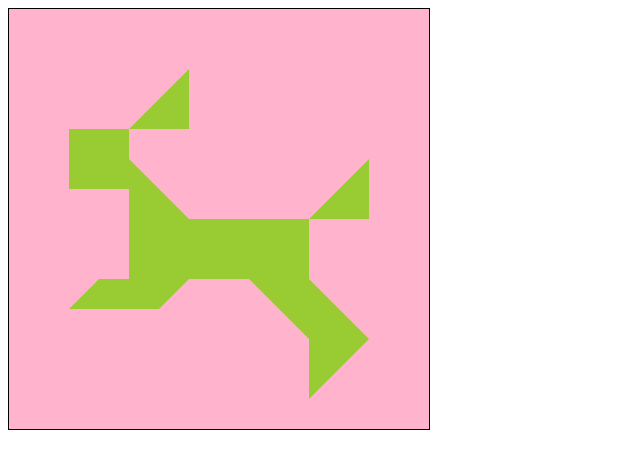
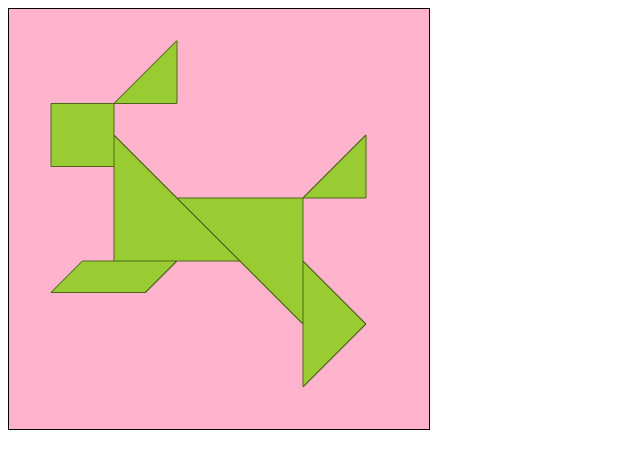
Before and after one commit to eir73/webgl-1, a plain HTML site: page index.html in a window 1280 px wide. Shown: the whole page, without its empty margins (0-640 px from the left). Drawn offline with Linux system fonts and the light colour scheme.

Commit message:
rabbit is ready. Move -> (ADWS)

```diff
--- a/index.html
+++ b/index.html
@@ -15,39 +15,35 @@
     >
         Rabbit
     </canvas>
-    <script id="vertex-shader-2d" type="notjs">
-
+    <script id="vertex-shader-2d" type="openGL">
         attribute vec2 a_position;
-
         uniform vec2 u_resolution;
-
+        uniform vec2 u_translation;
         void main() {
+            vec2 position = a_position + u_translation;
           // преобразуем положение в пикселях к диапазону от 0.0 до 1.0
-          vec2 zeroToOne = a_position / u_resolution;
+         // vec2 zeroToOne = position / u_resolution;
 
           // преобразуем из 0->1 в 0->2
-          vec2 zeroToTwo = zeroToOne * 2.0;
+         // vec2 zeroToTwo = zeroToOne * 2.0;
 
           // преобразуем из 0->2 в -1->+1 (пространство отсечения)
-          vec2 clipSpace = zeroToTwo - 1.0;
+         // vec2 clipSpace = zeroToTwo - 1.0;
 
-          gl_Position = vec4(clipSpace, 0, 1);
+          gl_Position = vec4(position, 0, 1);
         }
-
       </script>
 
-      <script id="fragment-shader-2d" type="notjs">
-
+      <script id="fragment-shader-2d" type="openGL">
         // фрагментные шейдеры не имеют точности по умолчанию, поэтому нам необходимо её
         // указать. mediump подойдёт для большинства случаев. Он означает "средняя точность"
         precision mediump float;
-
+        uniform vec4 u_color;
         void main() {
           // gl_FragColor - специальная переменная фрагментного шейдера.
           // Она отвечает за установку цвета.
-          gl_FragColor = vec4(0.6, 0.8, 0.2, 1); // вернёт красновато-фиолетовый
+          gl_FragColor = u_color; // вернёт красновато-фиолетовый
         }
-
       </script>
 </body>
 </html>
--- a/main.js
+++ b/main.js
@@ -13,21 +13,19 @@ const fragmentShader = createShader(gl, gl.FRAGMENT_SHADER, fragmentShaderSource
 
 const program = createProgram(gl, vertexShader, fragmentShader)
 const positionAttributeLocation = gl.getAttribLocation(program, 'a_position')
-const resolutionUniformLocation = gl.getUniformLocation(program, "u_resolution");
-
-const positionBuffer = gl.createBuffer()
-gl.bindBuffer(gl.ARRAY_BUFFER, positionBuffer)
+let translationLocation = gl.getUniformLocation(program, 'u_translation')
+let colorLocation = gl.getUniformLocation(program, "u_color")
 
 let positions = [
+  120, 270,
+  180, 330,
+  180, 270,//ears
+  120, 270,
   60, 270,
-  120, 270,
+  60, 210,
+  60, 210,
   120, 210,
-  120, 210,
-  60, 210,
-  60, 270, //head
-  120, 270,
-  180, 270,
-  180, 330, //ears
+  120, 270, //head
   120, 240,
   120, 120,
   240, 120, //body tr1
@@ -45,31 +43,61 @@ let positions = [
   60, 90,
   60, 90,
   90, 120,
-  180, 120 //hands
-];
+  180, 120 //hands*/
+]
 
-positions = verticalMove(1, positions)
+let stroke = [
+  120, 270,
+  180, 330,
+  180, 270,
+  120, 270,
+  60, 270,
+  60, 210,
+  120, 210,
+  120, 270,
+  120, 240,
+  180, 180,
+  300, 180,
+  360, 240,
+  360, 180,
+  300, 180,
+  300, 0,
+  360, 60,
+  300, 120,
+  300, 60,
+  120, 240,
+  120, 120,
+  90, 120,
+  60, 90,
+  150, 90,
+  180, 120,
+  240, 120,
+  120, 120,
+  120, 240,
+  180, 180
+]
 
-gl.bufferData(gl.ARRAY_BUFFER, new Float32Array(positions), gl.STATIC_DRAW)
+stroke = parseCoords(stroke)
+positions = parseCoords(positions)
 
-gl.viewport(0, 0, gl.canvas.width, gl.canvas.height)
+
 gl.clearColor(1, 0.7, 0.8, 1)
 gl.clear(gl.COLOR_BUFFER_BIT)
+let color = [0.6, 0.8, 0.2, 1] //green
 gl.useProgram(program)
+gl.uniform4fv(colorLocation, color);
 gl.enableVertexAttribArray(positionAttributeLocation)
-gl.uniform2f(resolutionUniformLocation, gl.canvas.width, gl.canvas.height)
-// Указываем атрибуту, как получать данные от positionBuffer (ARRAY_BUFFER)
-const size = 2          // 2 компоненты на итерацию
-const type = gl.FLOAT   // наши данные - 32-битные числа с плавающей точкой
-const normalize = false // не нормализовать данные
-const stride = 0        // 0 = перемещаться на size * sizeof(type) каждую итерацию для получения следующего положения
-const offset = 0       // начинать с начала буфера
-gl.vertexAttribPointer(
-    positionAttributeLocation, size, type, normalize, stride, offset)
+const triangleBuffer = gl.createBuffer()
+gl.bindBuffer(gl.ARRAY_BUFFER, triangleBuffer)
+gl.vertexAttribPointer(positionAttributeLocation, 2, gl.FLOAT, false, 0, 0)
 
-const primitiveType = gl.TRIANGLES
-const count = positions.length
-gl.drawArrays(primitiveType, offset, count)
+const translation = [-0.2, 0.1]
+gl.uniform2fv(translationLocation, translation);
+
+drawTriangles()
+strokeTriangles()
+
+document.onkeydown = handleButtonClick
 
 function createShader(gl, type, source) {
   const shader = gl.createShader(type)  // создание шейдера
@@ -98,45 +126,63 @@ function createProgram(gl, vertexShader, fragmentShader) {
   gl.deleteProgram(program)
 }
 
-function verticalMove(dir, buffer) {
-  return buffer.map((el, i) => {
-    if(i % 2) {
-      return el + dir * 30
+function handleButtonClick(e) {
+  let changed = false
+  switch (e.code) {
+    case 'KeyW':
+    translation[1] += 0.1
+    changed = true
+    break
+    case 'KeyS':
+      translation[1] -= 0.1
+      changed = true
+      break
+    case 'KeyA':
+      translation[0] -=0.1
+      changed = true
+      break
+      case 'KeyD':
+      translation[0] += 0.1
+      changed = true
+      break
     }
-    return el
-  })
+
+    if (changed) {
+      drawTriangles()
+    strokeTriangles()
+  }
 }
 
-function horizontalMove(dir, buffer) {
-  return buffer.map((el, i) => {
-    if(i % 2) {
-      return el
-    }
-    return el + dir * 30
-  })
+function drawTriangles() {
+  gl.bufferData(gl.ARRAY_BUFFER, new Float32Array(positions), gl.STATIC_DRAW)
+  let color = [0.6, 0.8, 0.2, 1] //green
+  gl.uniform4fv(colorLocation, color);
+  gl.clear(gl.COLOR_BUFFER_BIT);
+  gl.uniform2fv(translationLocation, translation);
+
+  const count = positions.length
+  gl.drawArrays(gl.TRIANGLES, 0, count)
 }
 
-document.onkeydown = handleButtonClick
+function strokeTriangles() {
+  const strokeBuffer = gl.createBuffer()
+  gl.bindBuffer(gl.ARRAY_BUFFER, strokeBuffer)
+  gl.bufferData(gl.ARRAY_BUFFER, new Float32Array(stroke), gl.STATIC_DRAW)
+  const size = 2
+  const type = gl.FLOAT
+  const normalize = true
+  const stride = 0
+  const offset = 0
+  gl.vertexAttribPointer(positionAttributeLocation, size, type, normalize, stride, offset)
+  let color = [0.3, 0.4, 0.1, 1] //dark-green
+  gl.uniform4fv(colorLocation, color)
 
-function handleButtonClick(e) {
-  switch (e.key) {
-    case 'ArrowUp':
-      positions = verticalMove(1, positions)
-      break
-    case 'ArrowDown':
-      positions = verticalMove(-1, positions)
-      break
-    case 'ArrowLeft':
-      positions = horizontalMove(-1, positions)
-      break
-    case 'ArrowRight':
-      positions = horizontalMove(1, positions)
-      break
-  }
-  gl.bufferData(gl.ARRAY_BUFFER, new Float32Array(positions), gl.STATIC_DRAW)
-  gl.clearColor(1, 0.7, 0.8, 1)
-  gl.clear(gl.COLOR_BUFFER_BIT)
-  const primitiveType = gl.TRIANGLES
   const count = positions.length
-  gl.drawArrays(primitiveType, offset, count)
+  gl.drawArrays(gl.LINE_STRIP, 0, count)
 }
+function parseCoords(array) {
+  array = array.map(el => (( el + 30 - gl.canvas.width/2 ) / gl.canvas.width/2))
+  const max = Math.max(...array)
+  array = array.map(el => (el*(0.9/max)).toFixed(2))
+  return array
+}
```
